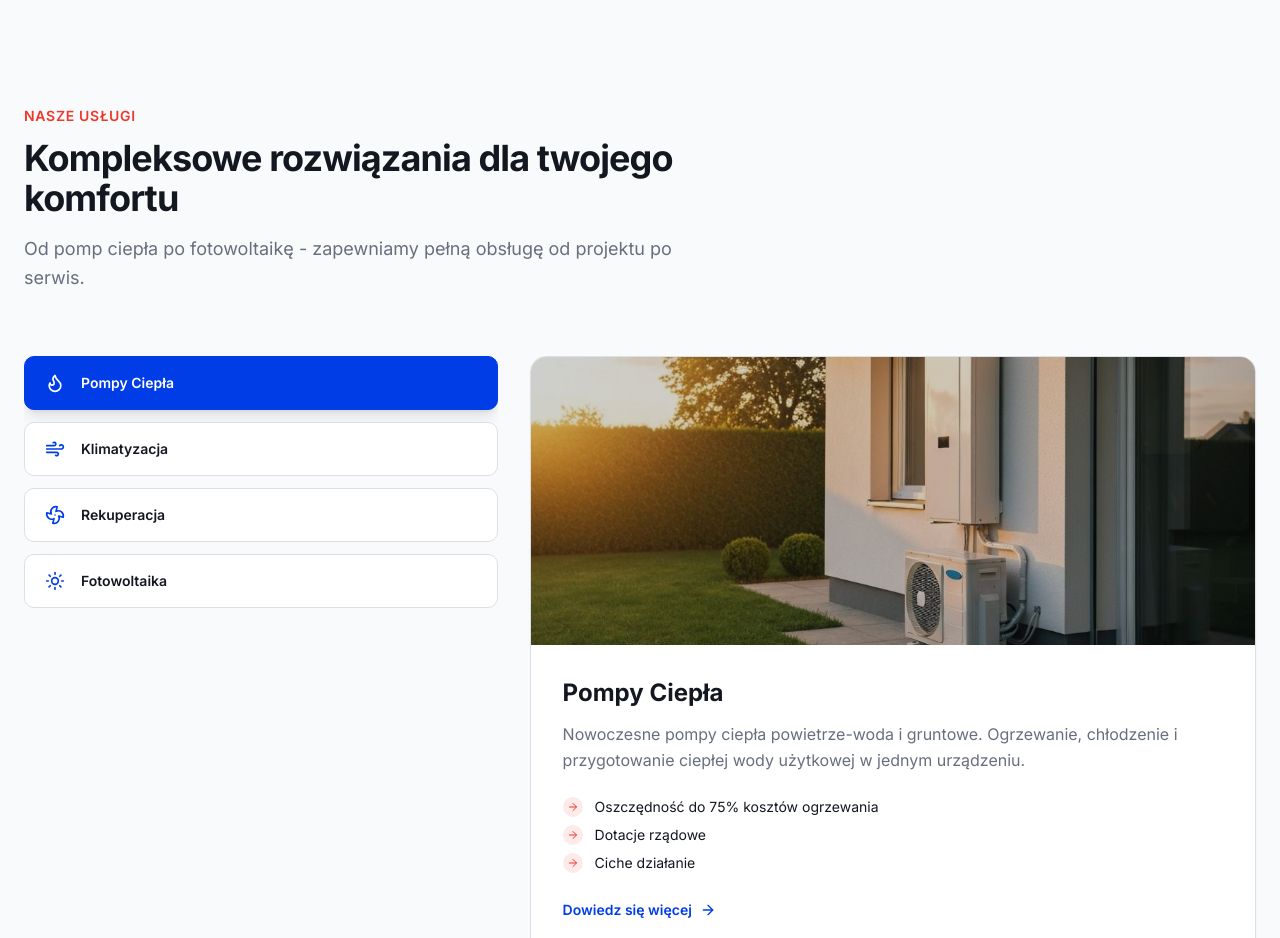
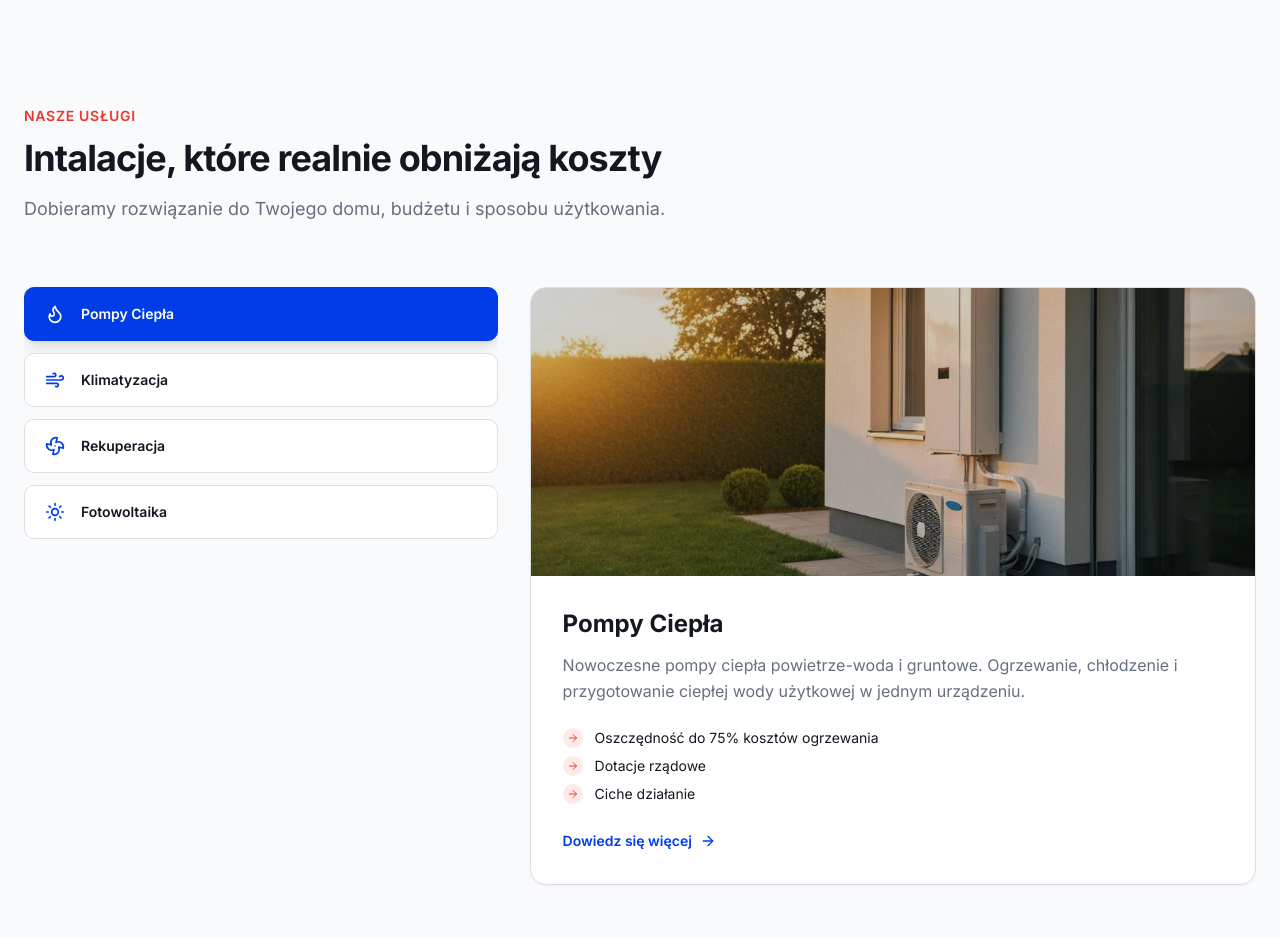
Before and after one commit to ovezthaking/Accord-Services, a Next.js app in the folder frontend/: page / in a window 1280 px wide. Shown: the part 1000-1938 px from the top of the page. Built offline with nearby package versions, Linux system fonts and the light colour scheme; no server answers.

Commit message:
updated Services Section header, and desc

```diff
--- a/frontend/components/ServicesSection.tsx
+++ b/frontend/components/ServicesSection.tsx
@@ -51,10 +51,10 @@ export default function ServicesSection() {
                 <div className="mb-16 max-w-2xl">
                     <p className="mb-3 text-sm font-semibold uppercase tracking-wider text-accent">Nasze usługi</p>
                     <h2 className="mb-4 text-3xl font-bold tracking-tight text-foreground md:text-4xl">
-                        Kompleksowe rozwiązania dla twojego komfortu
+                        Intalacje, które realnie obniżają koszty
                     </h2>
                     <p className="text-lg leading-relaxed text-muted-foreground">
-                        Od pomp ciepła po fotowoltaikę - zapewniamy pełną obsługę od projektu po serwis.
+                        Dobieramy rozwiązanie do Twojego domu, budżetu i sposobu użytkowania.
                     </p>
                 </div>
 
```
